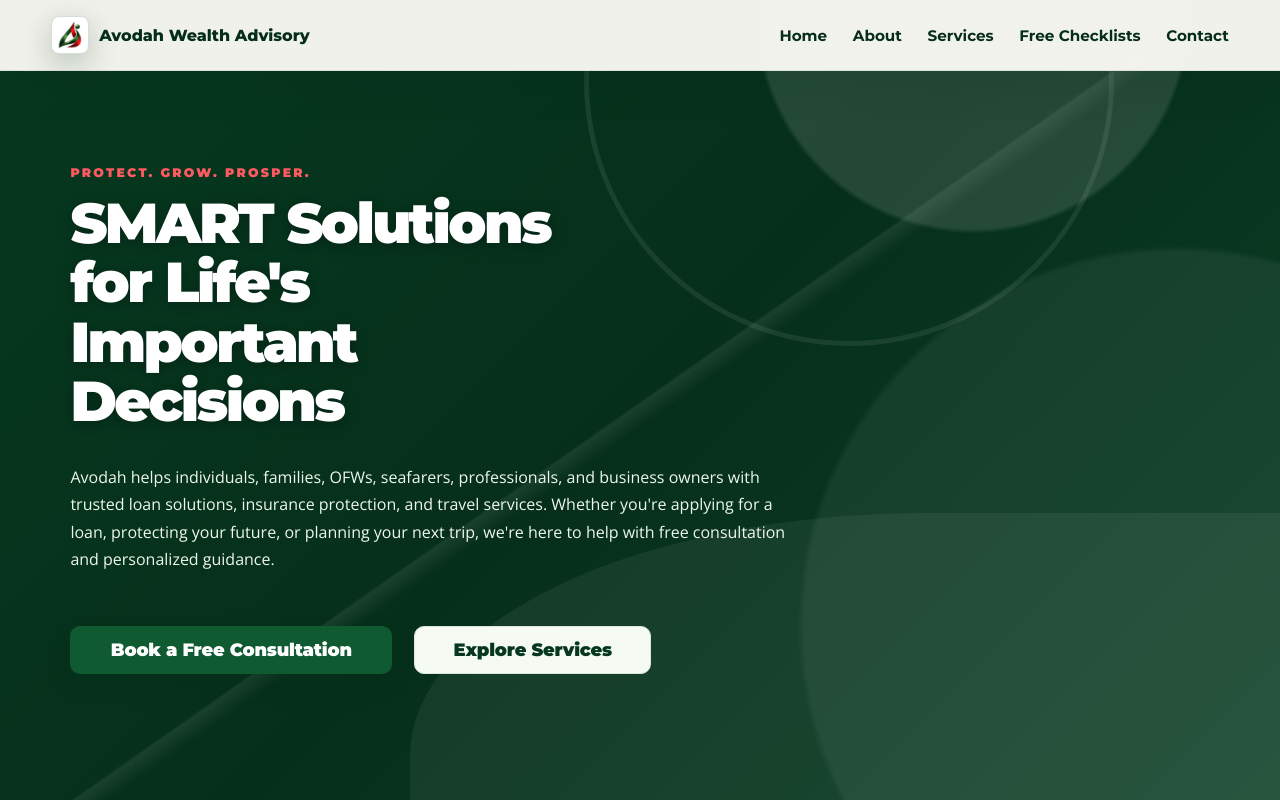
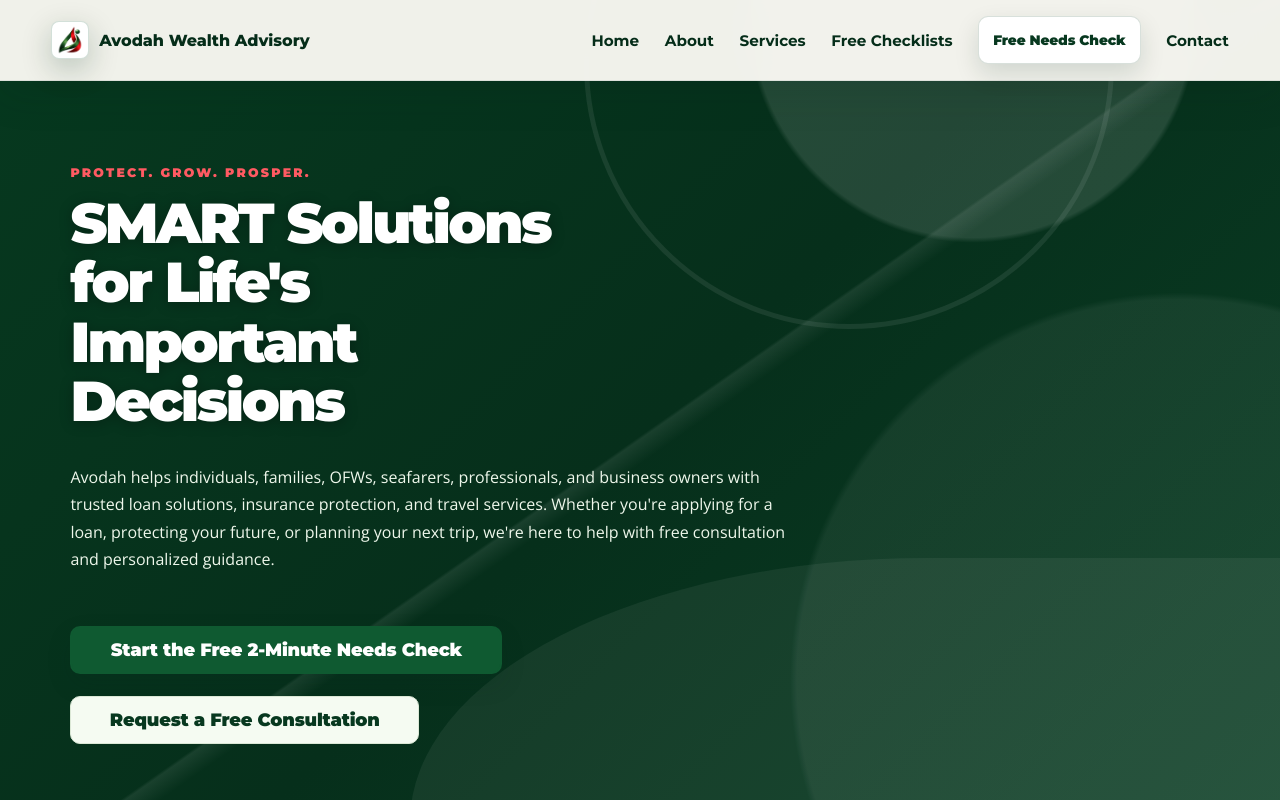
Before and after one commit to Jpelotea/avodahwealthadvisory, a plain HTML site: page index.html in a window 1280 px wide. Shown: the top 800 px of the page. Drawn offline with nearby package versions, Linux system fonts and the light colour scheme.

Commit message:
Add conversion tracking and intake attribution

```diff
--- a/index.html
+++ b/index.html
@@ -147,6 +147,7 @@
 <a href="/about.html">About</a>
 <a href="/services.html">Services</a>
 <a href="/free-checklists.html">Free Checklists</a>
+<a class="button button-primary button-small" href="/needs-check">Free Needs Check</a>
 <a href="/contact.html">Contact</a>
 </nav>
 </header>
@@ -156,7 +157,7 @@
 <p class="eyebrow">PROTECT. GROW. PROSPER.</p>
 <h1 id="hero-title">SMART Solutions for Life's Important Decisions</h1>
 <p class="hero-copy">Avodah helps individuals, families, OFWs, seafarers, professionals, and business owners with trusted loan solutions, insurance protection, and travel services. Whether you're applying for a loan, protecting your future, or planning your next trip, we're here to help with free consultation and personalized guidance.</p>
-<div aria-label="Primary actions" class="hero-actions"><a class="button button-primary" href="/contact.html">Book a Free Consultation</a><a class="button button-secondary" href="/services.html">Explore Services</a></div>
+<div aria-label="Primary actions" class="hero-actions"><a class="button button-primary" href="/needs-check">Start the Free 2-Minute Needs Check</a><a class="button button-secondary" href="/contact.html">Request a Free Consultation</a></div>
 </div>
 </section>
 <section aria-labelledby="practice-title" class="home-practice-section">
@@ -377,7 +378,7 @@
                 identify what may be needed based on the service you want to
                 discuss.
               </p>
-<a class="button button-primary" href="/contact.html">Book a Free Consultation</a>
+<a class="button button-primary" href="/contact.html">Request a Free Consultation</a>
 </aside>
 </div>
 <div aria-label="Information to prepare" class="prep-list">
@@ -423,7 +424,7 @@
 <div class="container contact-layout">
 <div class="contact-copy">
 <p class="section-kicker">Get in touch</p>
-<h2 id="contact-title">Schedule Your Consultation</h2>
+<h2 id="contact-title">Request Your Free Consultation</h2>
 <p>Ready to plan your assets securely? Send us an inquiry. Our Butuan advisory team will get back to you within one business day.</p>
 <div class="contact-methods">
 <a class="contact-method" href="tel:+639171867419"><span aria-hidden="true" class="contact-icon-svg"><svg xmlns="http://www.w3.org/2000/svg" width="24" height="24" viewBox="0 0 24 24" fill="none" stroke="currentColor" stroke-width="2" stroke-linecap="round" stroke-linejoin="round" class="inline-icon" aria-hidden="true" focusable="false"><path d="M22 16.92v3a2 2 0 0 1-2.18 2 19.8 19.8 0 0 1-8.63-3.07 19.5 19.5 0 0 1-6-6A19.8 19.8 0 0 1 2.12 4.18 2 2 0 0 1 4.11 2h3a2 2 0 0 1 2 1.72c.12.92.33 1.82.63 2.68a2 2 0 0 1-.45 2.11L8.09 9.91a16 16 0 0 0 6 6l1.4-1.2a2 2 0 0 1 2.11-.45c.86.3 1.76.51 2.68.63A2 2 0 0 1 22 16.92z"/></svg></span><strong>Call Our Office</strong><em>+63 917 186 7419</em></a>
@@ -494,6 +495,6 @@
     </div>
   </div>
 </footer>
-<script src="script.js?v=20260702-confirmed-fixes-v1"></script>
+<script src="script.js?v=20260720-conversion-v1"></script>
 </body>
 </html>
```
